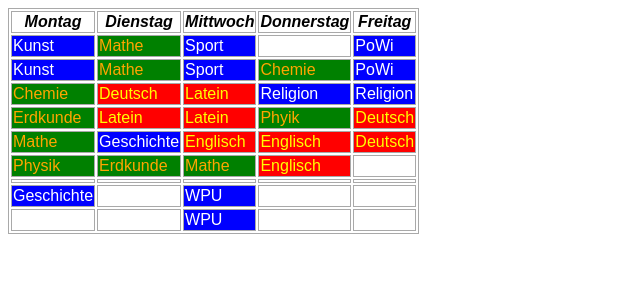
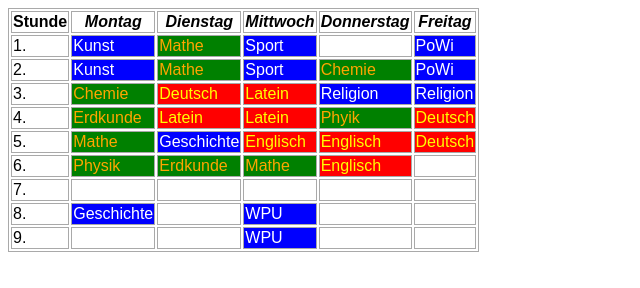
Before and after one commit to Stundenplan/Stundenplan.github.io, a plain HTML site: page index.html in a window 1280 px wide. Shown: the whole page, without its empty margins (0-640 px from the left). Drawn offline with Linux system fonts and the light colour scheme.

Commit message:
Update index.html

```diff
--- a/index.html
+++ b/index.html
@@ -7,6 +7,7 @@
    <body>
 	<table>
 		<tr>
+			<th>Stunde</th>
 			<th class="Wochentag">Montag</th>
 			<th class="Wochentag">Dienstag</th>
 			<th class="Wochentag">Mittwoch</th>
@@ -14,6 +15,7 @@
 			<th class="Wochentag">Freitag</th>
 		</tr>
 		<tr>
+			<td>1.</td>
 			<td class="Sonstige">Kunst</td>
 			<td class="Naturwissenschaften">Mathe</td>
 			<td class="Sonstige">Sport</td>
@@ -21,6 +23,7 @@
 			<td class="Sonstige">PoWi</td>
 		</tr>
 		<tr>
+			<td>2.</td>
 			<td class="Sonstige">Kunst</td>
 			<td class="Naturwissenschaften">Mathe</td>
 			<td class="Sonstige">Sport</td>
@@ -28,6 +31,7 @@
 			<td class="Sonstige">PoWi</td>
 		</tr>
 		<tr>
+			<td>3.</td>
 			<td class="Naturwissenschaften">Chemie</td>
 			<td class="Sprachen">Deutsch</td>
 			<td class="Sprachen">Latein</td>
@@ -35,6 +39,7 @@
 			<td class="Sonstige">Religion</td>
 		</tr>
 		<tr>
+			<td>4.</td>
 			<td class="Naturwissenschaften">Erdkunde</td>
 			<td class="Sprachen">Latein</td>
 			<td class="Sprachen">Latein</td>
@@ -42,6 +47,7 @@
 			<td class="Sprachen">Deutsch</td>
 		</tr>
 		<tr>
+			<td>5.</td>
 			<td class="Naturwissenschaften">Mathe</td>
 			<td class="Sonstige">Geschichte</td>
 			<td class="Sprachen">Englisch</td>
@@ -49,6 +55,7 @@
 			<td class="Sprachen">Deutsch</td>
 		</tr>
 		<tr>
+			<td>6.</td>
 			<td class="Naturwissenschaften">Physik</td>
 			<td class="Naturwissenschaften">Erdkunde</td>
 			<td class="Naturwissenschaften">Mathe</td>
@@ -56,6 +63,7 @@
 			<td></td>
 		</tr>
 		<tr>
+			<td>7.</td>
 			<td></td>
 			<td></td>
 			<td></td>
@@ -63,6 +71,7 @@
 			<td></td>
 		</tr>
 		<tr>
+			<td>8.</td>
 			<td class="Sonstige">Geschichte</td>
 			<td></td>
 			<td class="Sonstige">WPU</td>
@@ -70,6 +79,7 @@
 			<td></td>
 		</tr>
 		<tr>
+			<td>9.</td>
 			<td></td>
 			<td></td>
 			<td class="Sonstige">WPU</td>
```
